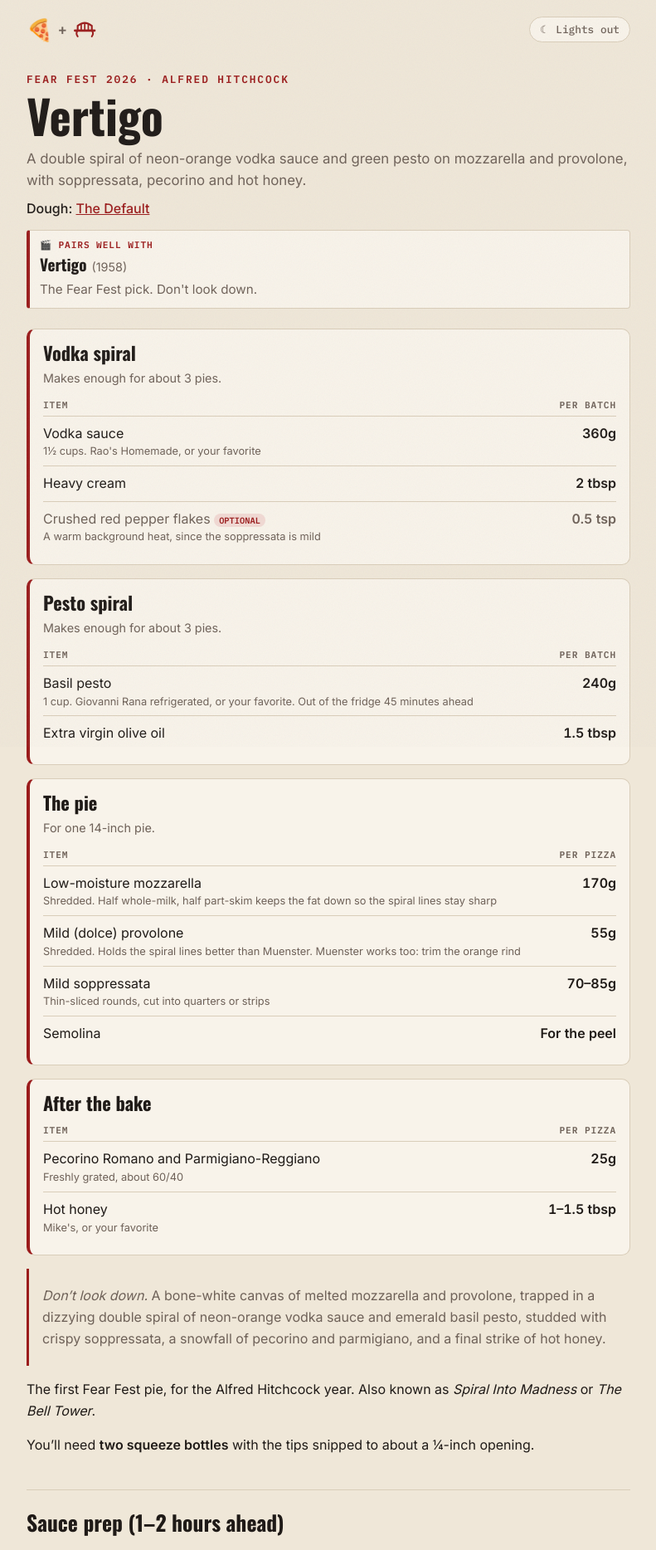
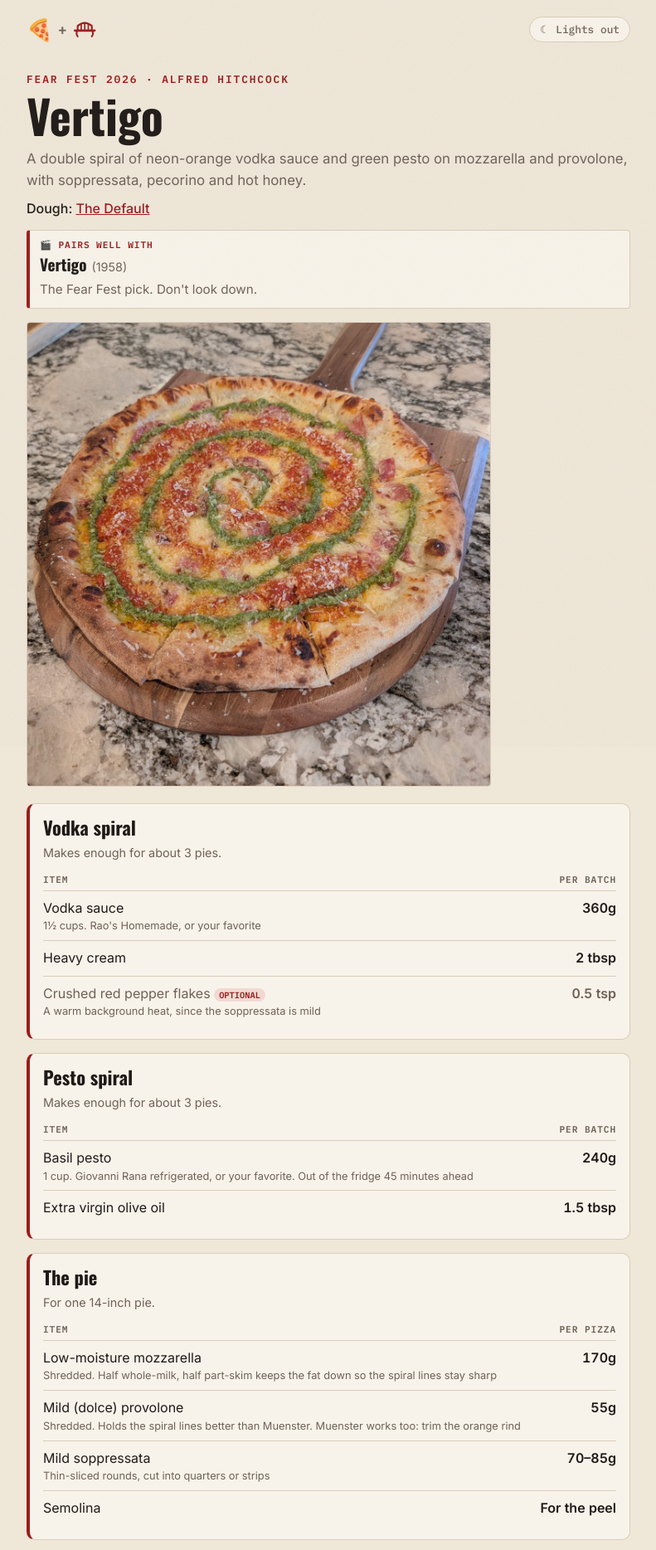
Before and after one commit to daftn/pizza, a Jekyll site: the page built from _recipes/vertigo.md, in a window 1280 px wide. Shown: the top 1868 px of the page at 83% size, without its empty margins (244-1035 px from the left). Built offline with Jekyll 4.4.1, drawn with Linux system fonts in a browser that asks for light colours.

Commit message:
Vertigo photo
Co-Authored-By: Claude Opus 5.5 <noreply@anthropic.com>
Claude-Session: https://claude.ai/code/session_01CXsahQwDMBDTEp9ieURmT9

```diff
--- a/_recipes/vertigo.md
+++ b/_recipes/vertigo.md
@@ -1,5 +1,6 @@
 ---
 title: Vertigo
+photo: vertigo.jpg
 category: pizza
 fest_year: 2026
 fest_theme: Alfred Hitchcock
```
Also changed, not shown: assets/photos/vertigo-thumb.jpg (added), assets/photos/vertigo.jpg (added).
